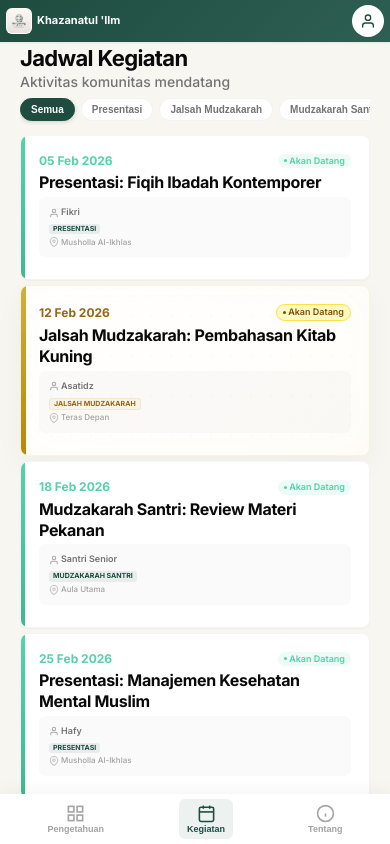
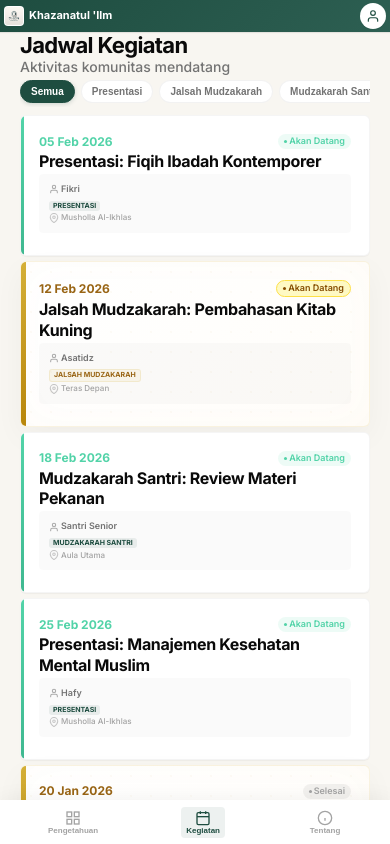
Before and after one commit to xiherzizi-byte/NS, a website: page index.html in a window 390 px wide. Both pictures are taken after a click on the button "Kegiatan". Shown: the top 844 px of the page. Drawn offline with nearby package versions, Linux system fonts and the light colour scheme; no server answers.

Commit message:
Microscopic scale mobile layout - absolute minimum sizes for maximum content visibility

```diff
--- a/styles.css
+++ b/styles.css
@@ -26,24 +26,24 @@
     --text-light: #a3a3a3;
     /* Light gray */
 
-    /* Mobile-First Typography - Maximum density */
+    /* Mobile-First Typography - Microscopic density */
     --font: 'Inter', -apple-system, sans-serif;
-    --text-xl: 14px;
-    --text-lg: 13px;
-    --text-md: 11px;
-    --text-base: 10px;
-    --text-sm: 9px;
-
-    /* Maximum Compact Mobile Spacing */
-    --gap: 4px;
-    --gap-lg: 6px;
-    --pad: 6px;
-    --pad-lg: 8px;
+    --text-xl: 12px;
+    --text-lg: 11px;
+    --text-md: 10px;
+    --text-base: 9px;
+    --text-sm: 8px;
+
+    /* Microscopic Mobile Spacing */
+    --gap: 2px;
+    --gap-lg: 4px;
+    --pad: 4px;
+    --pad-lg: 6px;
 
     /* Modern Elements */
-    --radius: 8px;
-    --shadow: 0 1px 2px rgba(0, 0, 0, 0.04);
-    --nav-height: 50px;
+    --radius: 6px;
+    --shadow: 0 1px 1px rgba(0, 0, 0, 0.04);
+    --nav-height: 44px;
 }
 
 * {
@@ -73,8 +73,8 @@ body {
 
 .main {
     flex: 1;
-    padding-top: 4px;
-    padding-bottom: 55px;
+    padding-top: 2px;
+    padding-bottom: 48px;
     background: var(--bg);
 }
 
@@ -83,8 +83,8 @@ body {
    ========================================== */
 .header {
     background: linear-gradient(135deg, var(--primary), var(--primary-light));
-    padding: 5px 0;
-    box-shadow: 0 1px 2px rgba(0, 0, 0, 0.08);
+    padding: 3px 0;
+    box-shadow: 0 1px 1px rgba(0, 0, 0, 0.08);
     position: sticky;
     top: 0;
     z-index: 100;
@@ -107,10 +107,10 @@ body {
 }
 
 .ns-logo-img {
-    width: 26px;
-    height: 26px;
+    width: 20px;
+    height: 20px;
     object-fit: contain;
-    border-radius: 6px;
+    border-radius: 4px;
     background: white;
     padding: 1px;
 }
@@ -123,8 +123,8 @@ body {
 }
 
 .btn-login {
-    width: 32px;
-    height: 32px;
+    width: 26px;
+    height: 26px;
     border-radius: 100px;
     background: white;
     border: none;
@@ -138,8 +138,8 @@ body {
 }
 
 .btn-login svg {
-    width: 16px;
-    height: 16px;
+    width: 14px;
+    height: 14px;
 }
 
 .btn-login:active {
@@ -176,21 +176,21 @@ body {
 
 /* Modern Page Header */
 .page-header {
-    margin-bottom: 4px;
+    margin-bottom: 2px;
     padding-top: 0;
 }
 
 .page-title {
-    font-size: 13px;
+    font-size: 11px;
     font-weight: 700;
     color: var(--text);
-    margin: 0 0 1px 0;
+    margin: 0;
     letter-spacing: -0.03em;
-    line-height: 1.1;
+    line-height: 1;
 }
 
 .page-subtitle {
-    font-size: 9px;
+    font-size: 8px;
     color: var(--text-secondary);
     margin: 0;
     font-weight: 500;
@@ -565,7 +565,7 @@ body {
 .schedule-item {
     background: var(--white);
     border-radius: var(--radius);
-    padding: 6px;
+    padding: 4px;
     box-shadow: var(--shadow);
     position: relative;
     overflow: hidden;
@@ -578,7 +578,7 @@ body {
     left: 0;
     top: 0;
     bottom: 0;
-    width: 4px;
+    width: 3px;
     background: linear-gradient(180deg, var(--accent), #3fb890);
     z-index: 1;
 }
@@ -641,7 +641,7 @@ body {
     display: flex;
     justify-content: space-between;
     align-items: center;
-    margin-bottom: 4px;
+    margin-bottom: 2px;
 }
 
 .schedule-date-time {
@@ -651,36 +651,36 @@ body {
 }
 
 .s-date {
-    font-size: 10px;
+    font-size: 9px;
     color: var(--accent);
     font-weight: 700;
-    line-height: 1.2;
+    line-height: 1;
 }
 
 .s-time {
-    font-size: 9px;
+    font-size: 8px;
     color: var(--text-secondary);
     font-weight: 500;
-    line-height: 1.2;
+    line-height: 1;
 }
 
 .schedule-title {
-    font-size: 11px;
+    font-size: 9px;
     font-weight: 800;
     color: var(--text);
-    margin: 1px 0 4px 0;
+    margin: 1px 0 2px 0;
     letter-spacing: -0.02em;
-    line-height: 1.15;
+    line-height: 1.1;
 }
 
 .schedule-info-group {
     display: flex;
     flex-direction: column;
-    gap: 3px;
-    padding: 4px;
+    gap: 2px;
+    padding: 3px;
     background: rgba(0, 0, 0, 0.02);
-    border-radius: 6px;
-    margin-bottom: 2px;
+    border-radius: 4px;
+    margin-bottom: 1px;
 }
 
 .schedule-meta {
@@ -1025,15 +1025,15 @@ body {
     display: flex;
     flex-direction: column;
     align-items: center;
-    gap: 1px;
-    padding: 5px 8px;
+    gap: 0px;
+    padding: 3px 5px;
     background: transparent;
     border: none;
     color: var(--text-light);
     cursor: pointer;
-    border-radius: 6px;
+    border-radius: 4px;
     transition: opacity 0.1s ease;
-    min-width: 50px;
+    min-width: 44px;
 }
 
 .nav-item.active {
@@ -1042,12 +1042,12 @@ body {
 }
 
 .nav-icon {
-    width: 19px;
-    height: 19px;
+    width: 16px;
+    height: 16px;
 }
 
 .nav-label {
-    font-size: 9px;
+    font-size: 8px;
     font-weight: 600;
     letter-spacing: 0;
 }
```
